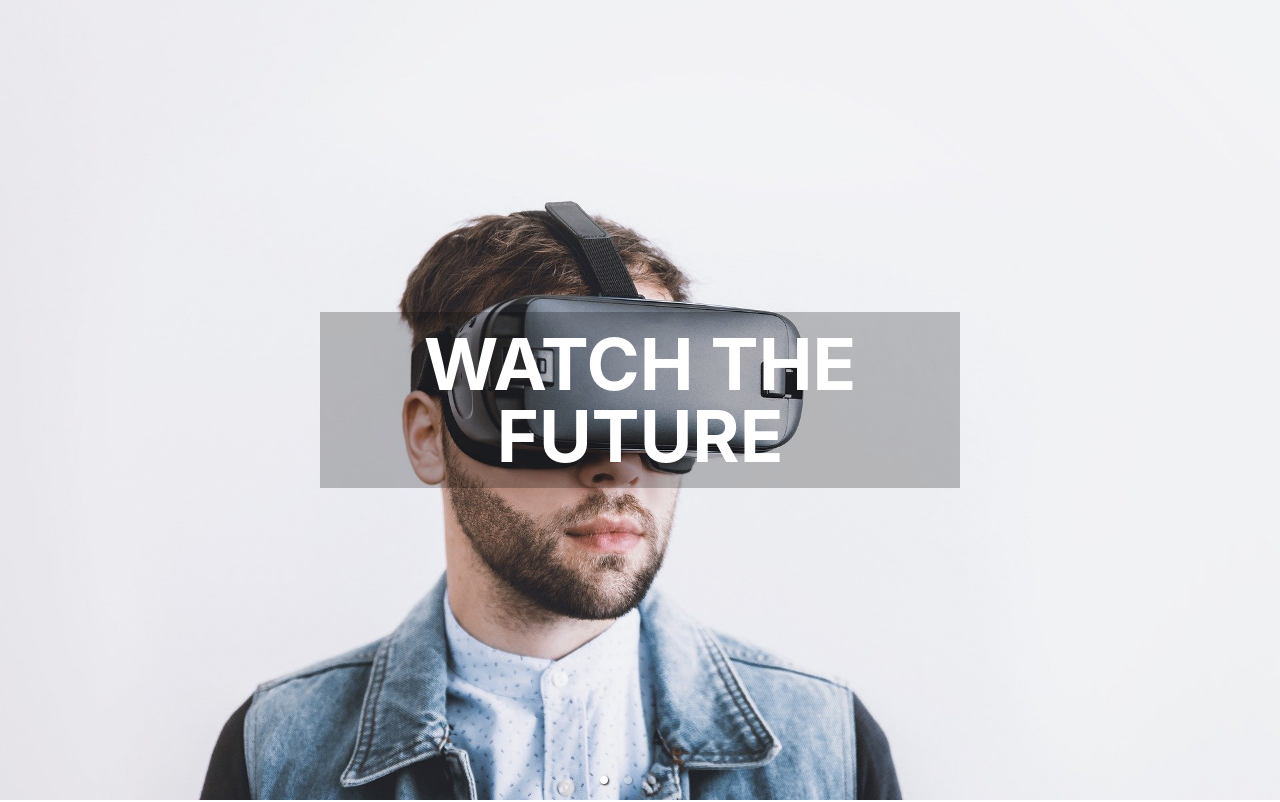
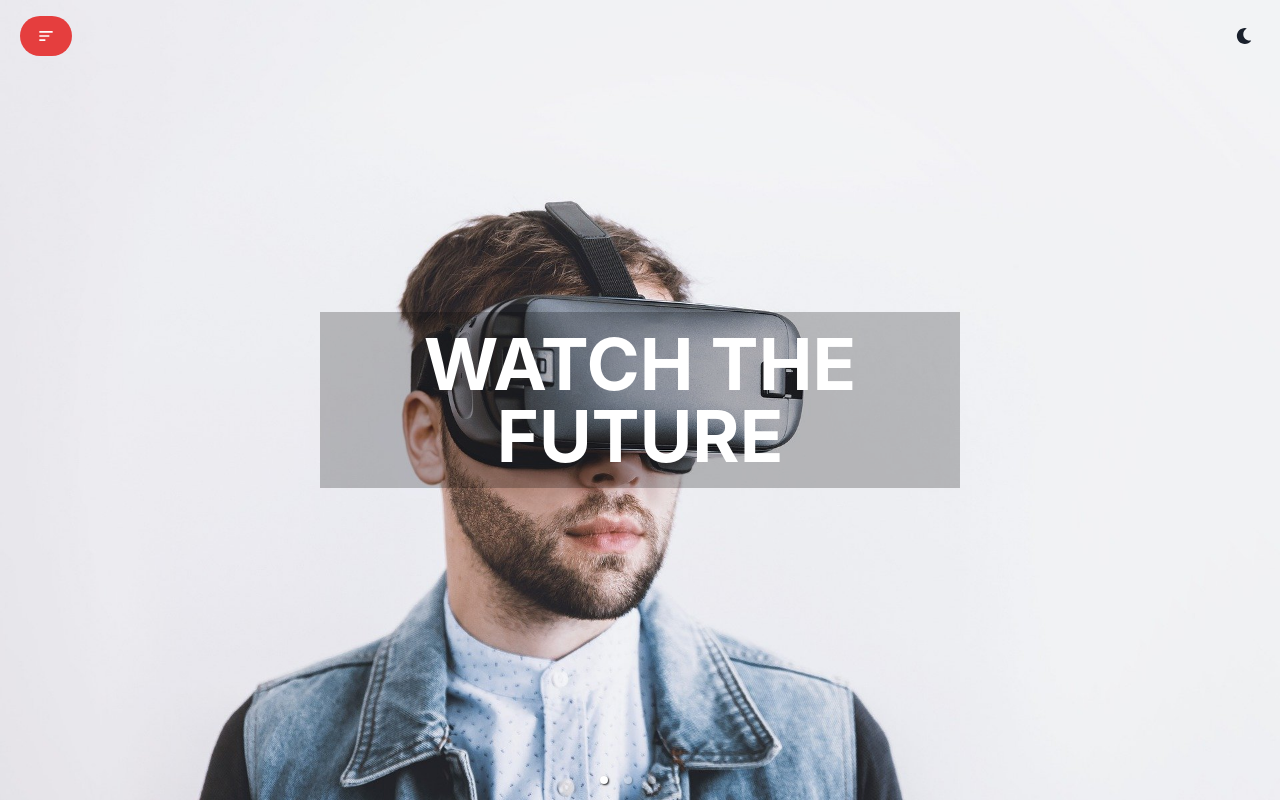
Before and after one commit to Rahul-71/VideoHub, a React (Create React App) app: page / in a window 1280 px wide. Shown: the top 802 px of the page. Built offline with nearby package versions, Linux system fonts and the light colour scheme.

Commit message:
BugFix: colorModeSwitcher & Drawer button was hiding under carousel

```diff
--- a/src/ColorModeSwitcher.js
+++ b/src/ColorModeSwitcher.js
@@ -20,6 +20,7 @@ const ColorModeSwitcher = props => {
       pos={'fixed'}
       top={4} // here 1 unit = 4px
       right={4}
+      zIndex={'overlay'}
       {...props}
     />
   );
--- a/src/components/Header.jsx
+++ b/src/components/Header.jsx
@@ -26,6 +26,7 @@ const Header = () => {
         borderRadius={'full'}
         colorScheme="red"
         onClick={onOpen}
+        zIndex={'overlay'}
       >
         <BiMenuAltLeft size={'20'}></BiMenuAltLeft>
       </Button>
```
